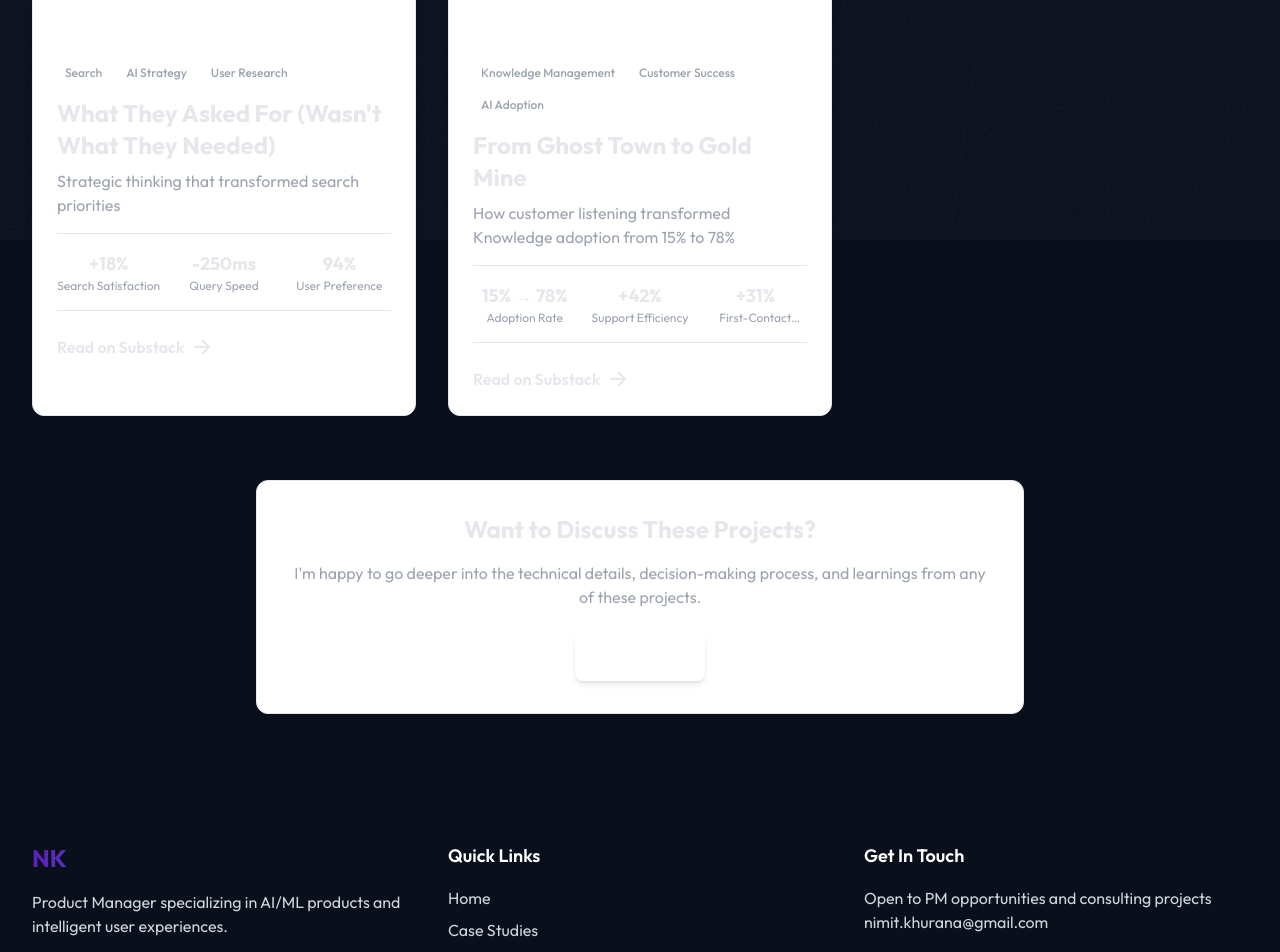
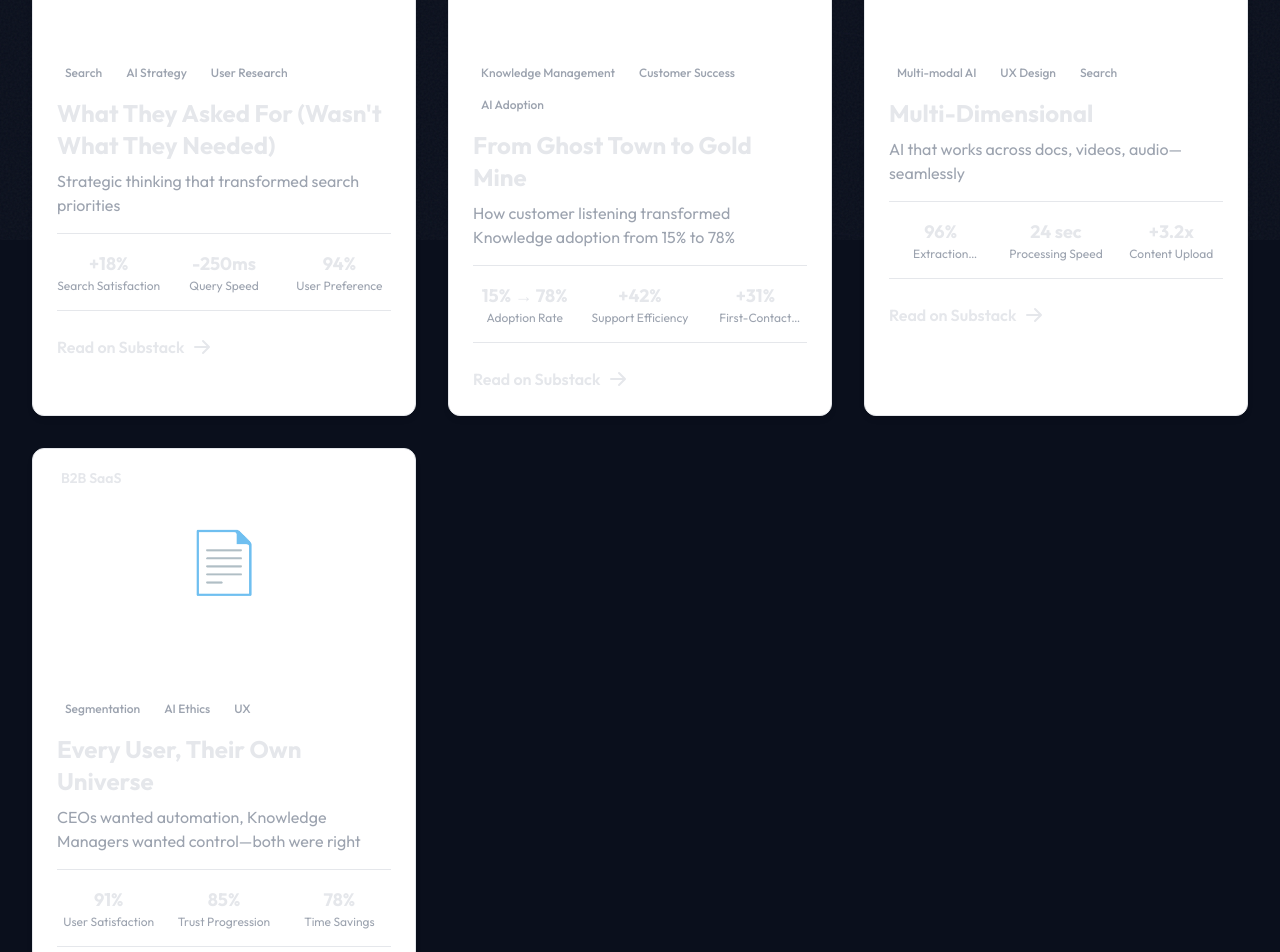
Before and after one commit to n-kh/portfolio-site, a Next.js app: page /case-studies in a window 1280 px wide. Shown: the part 560-1512 px from the top of the page. Built offline with nearby package versions, Linux system fonts and the light colour scheme.

Commit message:
feat: add Tracks 03 & 04 case studies - multi-modal AI and segmentation

```diff
--- a/data/case-studies.ts
+++ b/data/case-studies.ts
@@ -215,4 +215,230 @@ The core issue wasn't the product. It was that nobody understood how to use it,
     xpReward: 5000,
     achievementId: 'the-listener',
   },
+  {
+    id: 'multi-dimensional',
+    track: 3,
+    title: 'Multi-Dimensional',
+    subtitle: 'AI that works across docs, videos, audio—seamlessly',
+    category: 'AI/ML',
+    tags: ['Multi-modal AI', 'UX Design', 'Search', 'Salesforce'],
+    thumbnail: '/images/case-studies/track-03.jpg',
+
+    context: {
+      product: 'Knowledge Intelligence',
+      company: 'Salesforce',
+      role: 'Senior Product Manager',
+      timeline: '2023-2024',
+      team: '15 engineers, 3 PMs, ML team collaboration',
+      note: 'Metrics are approximate/aggregated for confidentiality',
+    },
+
+    problem: `Customers had knowledge scattered across formats—documents, PDFs, videos, audio recordings, images. Manual search across these content types was a nightmare. Traditional search only handled text well.
+
+Users lost context switching between different systems to find information. They'd search docs in one place, videos in another, audio transcripts somewhere else.
+
+The challenge: make AI work across all content types seamlessly, without overwhelming users with mixed-media results.`,
+
+    approach: `**Technical Architecture:**
+Built unified ingestion pipeline for all content types with separate processors (OCR, speech-to-text, video frame analysis) feeding into a unified vector space for semantic search.
+
+**Hybrid Search Strategy:**
+- Keyword + semantic retrieval across all formats
+- Agentic system decides which sources to surface
+- Reasoning transparency (explains why results were chosen)
+
+**UX Challenges Solved:**
+
+*1. Mixed-Media Results Display*
+- Problem: How to show videos, docs, images together?
+- Solution: Contextual result cards that adapt to content type
+- Preview capabilities inline (thumbnails, snippets, duration)
+
+*2. Cross-Modal Navigation*
+- Problem: User finds video, wants related docs
+- Solution: Semantic "related content" across formats
+- Not just folder structure—actual content relationships
+
+*3. Format Preferences*
+- Problem: Some users prefer text, others video
+- Solution: Configurable result weighting
+- System learns preferences over time`,
+
+    solution: `**1. Unified Ingestion System**
+- All content types flow through single pipeline
+- Format-specific processors extract meaning
+- Unified vector embeddings for search
+
+**2. Adaptive Result Cards**
+- Documents: Show title, snippet, page count
+- Videos: Thumbnail, duration, transcript preview
+- Audio: Waveform, speaker info, transcript
+- Images: Preview with OCR-extracted text
+
+**3. Cross-Modal Recommendations**
+"Related content" that actually understands relationships across formats, not just file locations.
+
+**4. User Preference Learning**
+System adapts to whether user prefers video walkthroughs vs. written docs.`,
+
+    impact: [
+      {
+        metric: 'Extraction Accuracy',
+        value: '96%',
+        description: 'Accuracy on content extraction across all formats',
+      },
+      {
+        metric: 'Processing Speed',
+        value: '24 sec',
+        description: 'Average processing time (vs. 5 min manual)',
+      },
+      {
+        metric: 'Content Upload',
+        value: '+3.2x',
+        description: 'More content types uploaded after multi-modal launch',
+      },
+      {
+        metric: 'Support Tickets',
+        value: '-47%',
+        description: 'Reduction in "can\'t find" support requests',
+      },
+      {
+        metric: 'Monthly Volume',
+        value: '1M+',
+        description: 'Documents processed monthly across all formats',
+      },
+    ],
+
+    learnings: [
+      '**Multi-modal isn\'t a technology showcase—it\'s meeting users where their content lives.** Don\'t force users to adapt their content to your system. Make your system understand their content.',
+      '**Context switching is invisible friction.** Users didn\'t articulate "I hate switching between systems" but usage patterns showed it. Eliminating mode switches drove adoption.',
+      '**Preview matters more than you think.** Letting users see video thumbnails and transcript snippets before clicking saved massive time. Small UX details have big impact.',
+      '**Let users teach the system.** Format preference learning meant the system got smarter for each user individually. Personalization without explicit configuration.',
+    ],
+
+    themeConnection: 'Listened to *how* customers actually stored knowledge—not just text—and designed the system to match their reality instead of forcing them to match ours.',
+
+    difficultyRating: 5,
+    xpReward: 4000,
+    achievementId: 'multi-dimensional',
+  },
+  {
+    id: 'every-user-their-own-universe',
+    track: 4,
+    title: 'Every User, Their Own Universe',
+    subtitle: 'CEOs wanted automation, Knowledge Managers wanted control—both were right',
+    category: 'B2B SaaS',
+    tags: ['Segmentation', 'AI Ethics', 'UX', 'Salesforce'],
+    thumbnail: '/images/case-studies/track-04.jpg',
+
+    context: {
+      product: 'Knowledge Intelligence',
+      company: 'Salesforce',
+      role: 'Senior Product Manager',
+      timeline: '2023-2024',
+      team: '15 engineers, 3 PMs',
+      note: 'Metrics are approximate/aggregated for confidentiality',
+    },
+
+    problem: `Initial product had one-size-fits-all AI automation. This created conflict between stakeholder groups:
+
+**CEOs/Leadership:**
+- Wanted "set and forget" automation
+- Saw AI as time-saver, wanted maximum autonomy
+- Frustrated by manual approval steps
+
+**Knowledge Managers:**
+- Wanted oversight and control
+- Needed gradual trust-building with AI
+- Uncomfortable with black-box decisions
+
+Attempting to please everyone pleased no one. Adoption stalled because different users had fundamentally different trust levels and risk tolerances.`,
+
+    approach: `**Persona Research:**
+Identified that the "conflict" wasn't between roles—it was between **progressive trust stages**. Everyone starts skeptical, but some users build trust faster.
+
+**Key Insight:**
+User segmentation isn't just demographics. It's risk tolerance, trust levels, and control preferences. Same product, different configuration.
+
+**Strategic Solution:**
+Design for persona-specific needs AND trust progression. Let users teach the AI their boundaries.`,
+
+    solution: `**AI Confidence Scoring System**
+
+*1. Confidence Levels*
+- AI rates its own confidence on each action (0-100%)
+- Based on: data quality, model certainty, historical accuracy
+
+*2. User-Adjustable Thresholds*
+
+**Knowledge Managers (Low Risk Tolerance):**
+- Start with high threshold (95%+ for auto-approval)
+- Everything else requires human review
+- Full control and oversight
+
+**CEOs (High Autonomy Seekers):**
+- Start with medium threshold (70%+)
+- Faster automation, still safe
+- Can adjust lower as trust builds
+
+*3. Progressive Autonomy*
+- System tracks accuracy over time
+- Suggests threshold adjustments: "Your AI has 97% accuracy—consider lowering threshold?"
+- Users gradually increase automation as they build trust
+- Honors user agency in trust-building
+
+**Persona-Specific Marketing:**
+- To CEOs: "Autonomous AI that saves 78% of your time"
+- To Knowledge Managers: "AI assistant with you in complete control"
+- Same product, different positioning`,
+
+    impact: [
+      {
+        metric: 'User Satisfaction',
+        value: '91%',
+        description: 'Satisfaction (vs. 62% with forced automation)',
+      },
+      {
+        metric: 'Trust Progression',
+        value: '85%',
+        description: 'Users in "high trust" mode (70%+ auto) after 3 months',
+      },
+      {
+        metric: 'Time Savings',
+        value: '78%',
+        description: 'Time saved on knowledge management for CEOs',
+      },
+      {
+        metric: 'Trust Incidents',
+        value: '0',
+        description: 'Zero major AI errors that damaged user confidence',
+      },
+      {
+        metric: 'Retention Boost',
+        value: '+2.3x',
+        description: 'Users who customized thresholds had higher retention',
+      },
+    ],
+
+    learnings: [
+      '**Segmentation isn\'t who people are—it\'s how they trust.** Risk tolerance and control preferences matter more than job titles or company size.',
+      '**Progressive trust > forced automation.** Letting users build confidence gradually (with data to back it up) worked better than forcing them to "just trust the AI."',
+      '**Let users teach the system their boundaries.** The configurable threshold approach honored user agency. People don\'t resist AI—they resist loss of control.',
+      '**Marketing matters.** Same product, different messaging. CEOs heard "autonomous," Knowledge Managers heard "in control." Both were true, but the frame mattered.',
+    ],
+
+    themeConnection: 'Listened to both personas and discovered their "conflict" was actually a trust journey. Designed a system that adapts to user comfort levels—because every user truly does have their own universe.',
+
+    difficultyRating: 4,
+    xpReward: 4500,
+    achievementId: 'segmentation-master',
+  },
 ];
+
+export function getCaseStudy(id: string): CaseStudy | undefined {
+  return caseStudiesData.find(cs => cs.id === id);
+}
+
+export function getCaseStudyByTrack(track: number): CaseStudy | undefined {
+  return caseStudiesData.find(cs => cs.track === track);
+}
```
